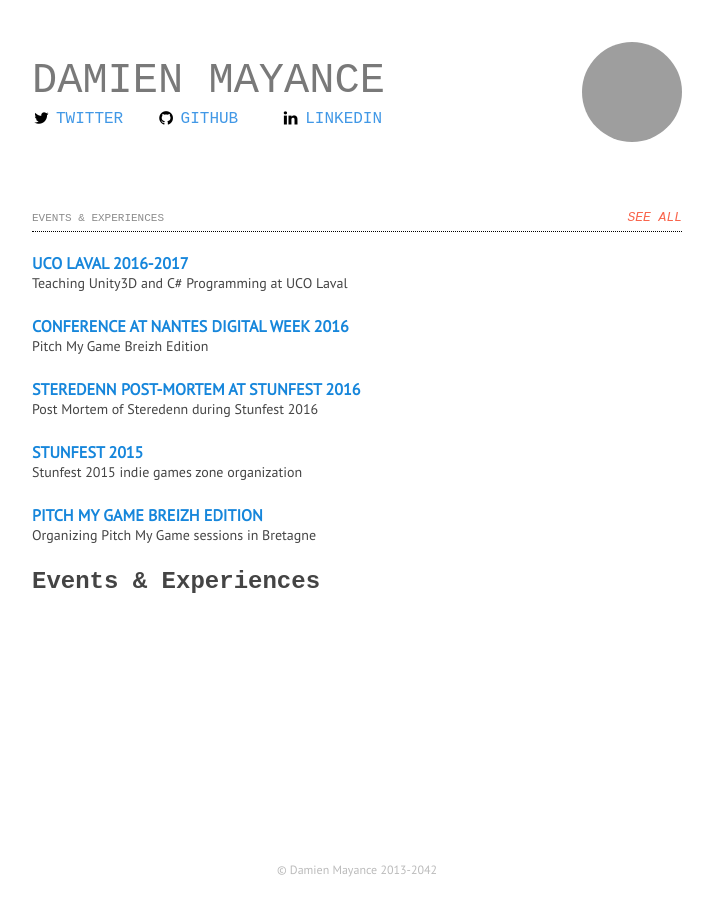
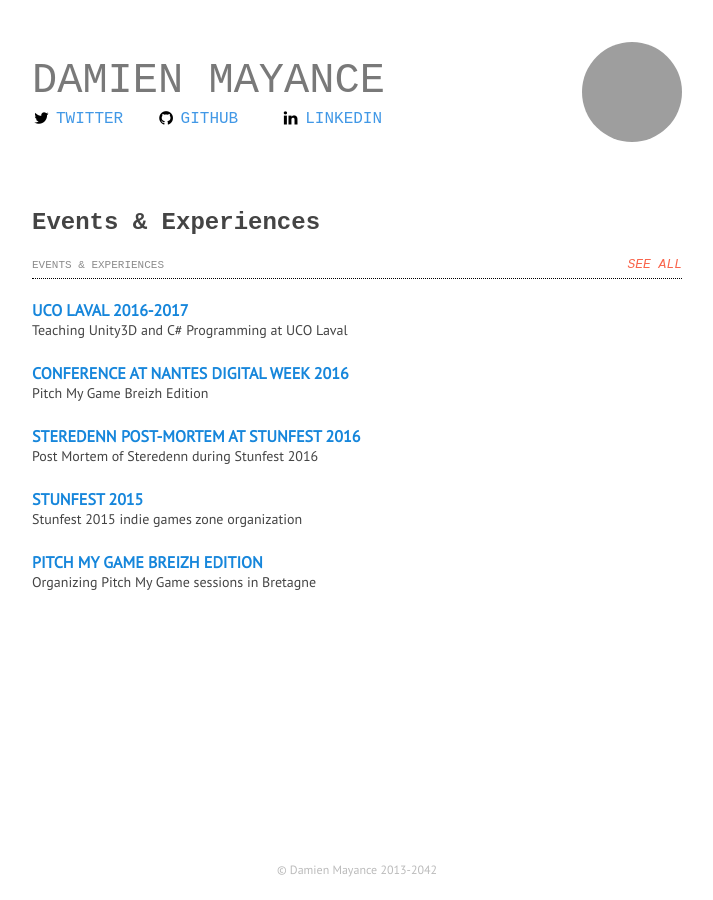
Before and after one commit to valryon/valryon.github.io, a Jekyll site: the page built from events.html, in a window 1280 px wide, cut to the strip 0-900 px from the top of the page. Shown: the whole strip, without its empty margins (283-996 px from the left). Built offline with Jekyll 4.4.1, drawn with Linux system fonts in a browser that asks for light colours; some web fonts are replaced; grey boxes are pictures that could not be loaded.

Commit message:
rename css classes

```diff
--- a/events.html
+++ b/events.html
@@ -3,27 +3,28 @@
 title: Events & Experiences
 ---
 
+<h2>Events &amp; Experiences</h2>
+
 <!-- Events -->
-<div class="home__block row">
-  <div class="home__block__header">
+<div class="block">
+  <div class="block-header">
     <h2>Events &amp; Experiences</h2>
     <a href="/events">See All</a>
   </div>
-  <div class="home__block__content">
+  <div class="block-content">
     {% assign events = site.events | sort: 'date' | reverse %}
     {% for p in events %}
-    <div class="home__element">
+    <div class="element">
       <a href="{{ site.url }}{{ p.url }}">
-        <p class="home__element__title">
+        <p class="element-title">
           {{ p.title }}
         </p>
-        <p class="home__element__desc">
+        <p class="element-desc">
           {{ p.shortdesc }}
         </p>
       </a>
     </div>
     {% endfor %}
-<h2>Events &amp; Experiences</h2>
 
   </div>
 </div>
--- a/static/css/site.css
+++ b/static/css/site.css
@@ -166,7 +166,7 @@
  * Titles
  **************************************************************/
 
-.home__block__header {
+.block-header {
   margin-top: 21px;
   border-bottom: 1px dotted #000;
   margin-bottom: 21px;
@@ -175,7 +175,7 @@
   padding-bottom: 6px;
 }
 
-.home__block__header h2 {
+.block-header h2 {
   display: table-cell;
   text-transform: uppercase;
   color: #8C8C8C;
@@ -183,7 +183,7 @@
   font-weight: 100;
 }
 
-.home__block__header a {
+.block-header a {
   display: table-cell;
   width: 100px;
   margin: 0px auto 0px auto;
@@ -198,23 +198,23 @@
 * Projects
 **************************************************************/
 
-.home__project {
+.project {
   margin-bottom: 24px;
   display: table;
 }
 
-.home__project__left {
+.project-left {
   display: table-cell;
   width: 33%;
   vertical-align: top;
 }
 
-.home__project__left img {
+.project-left img {
   width: 250px;
   height: 100px;
 }
 
-.home__project__right {
+.project-right {
   display: table-cell;
   width: 66%;
   vertical-align: middle;;
@@ -225,44 +225,44 @@
   line-height: 1.5em;
 }
 
-.home__project__right p {
+.project-right p {
   margin: 0px;
 }
 
-.home__project strong {
+.project strong {
   font-weight: bold;
   font-size: 1.1em;
 }
 
-.home__project a {
+.project a {
   text-decoration: none;
   color: #444444;
 }
 
-.home__project a:hover {
+.project a:hover {
   text-decoration: none;
   color: #4198E6;
 }
 
-.home__project a:visited {
+.project a:visited {
   text-decoration: none;
 }
 
 /* Hide text on mobile */
 @media(max-width: 550px) {
-  .home__project {
+  .project {
     display: block;
   }
-  .home__project__left {
+  .project-left {
     display: block;
     width: 100%;
   }
-  .home__project__left img {
+  .project-left img {
     margin: 0 auto;
     width: 100%;
     height: auto;
   }
-  .home__project__right {
+  .project-right {
     display: none;
   }
 }
@@ -271,25 +271,25 @@
 * Code & events
 **************************************************************/
 
-.home__element {
+.element {
   margin-bottom: 24px;
 }
 
-.home__element a {
+.element a {
   text-decoration: none;
   color:#444444;
 }
 
-.home__element a:hover {
+.element a:hover {
   text-decoration: none;
   color: #35C1F1;
 }
 
-.home__element a:visited {
+.element a:visited {
   text-decoration: none;
 }
 
-.home__element__title {
+.element-title {
   display: inline;
   text-transform: uppercase;
   color: #1686DB;
@@ -297,11 +297,11 @@
   margin-bottom: 0px;
 }
 
-.home__element__title:hover {
+.element-title:hover {
   color: #35C1F1;
 }
 
-.home__element__desc {
+.element-desc {
   margin-top: 0px;
   margin-bottom: 0px;
   font-size: 14px;
```
Also changed, not shown: code.html (+6 -6 lines), index.html (+21 -21 lines).
